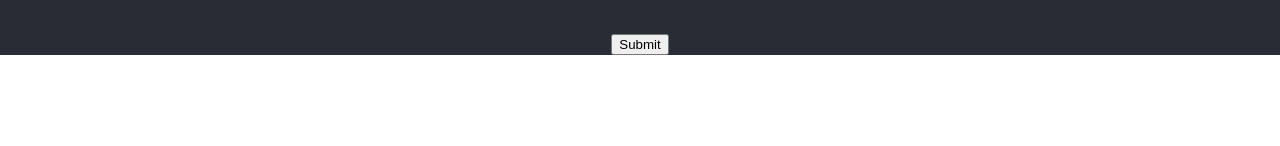
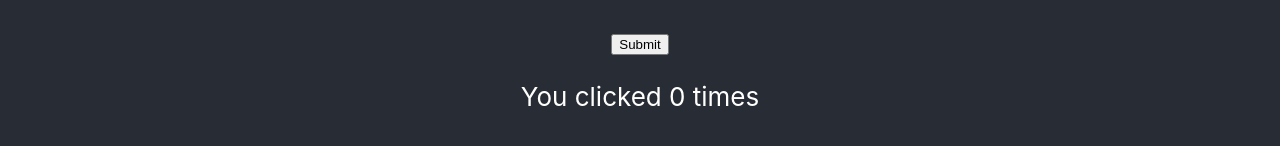
Before and after one commit to pepesan/ejemplos-react-typescript-v18, a React (Create React App) app: page / in a window 1280 px wide. Shown: the part 2034-2180 px from the top of the page. Before the commit the page ends 2089 px from the top, so only its background shows below. Built offline with nearby package versions, Linux system fonts and the light colour scheme.

Commit message:
metido ejemplos de hoot de estado

```diff
--- a/src/App.tsx
+++ b/src/App.tsx
@@ -9,6 +9,7 @@
 import EventosComponente from "./components/eventos/EventosComponente";
 import FormularioBasicoComponente from "./components/formularios/FormularioBasicoComponente";
 import FormularioBasicoComponenteCreateRef from "./components/formularios/FormularioBasicoComponenteCreateRef";
+import HookEstadoComponente from "./components/hooks/HookEstadoComponente";
 function App() {
   return (
     <div className="App">
@@ -25,6 +26,7 @@
         <EventosComponente></EventosComponente>
         <FormularioBasicoComponente></FormularioBasicoComponente>
         <FormularioBasicoComponenteCreateRef></FormularioBasicoComponenteCreateRef>
+        <HookEstadoComponente></HookEstadoComponente>
       </header>
     </div>
   );
--- /dev/null
+++ b/src/components/hooks/HookEstadoComponente.tsx
@@ -0,0 +1,14 @@
+import React, {useState} from 'react';
+function HookEstadoComponente() {
+// Declara una nueva variable de estado, que llamaremos "count".
+    const [count, setCount] = useState(0);
+    return (
+        <div>
+            <p>You clicked {count} times</p>
+            <button onClick={() => setCount(count + 1)}>
+                Click me
+            </button>
+        </div>
+    );
+}
+export default HookEstadoComponente;
```
